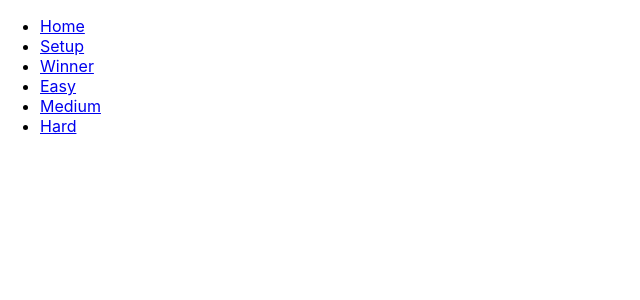
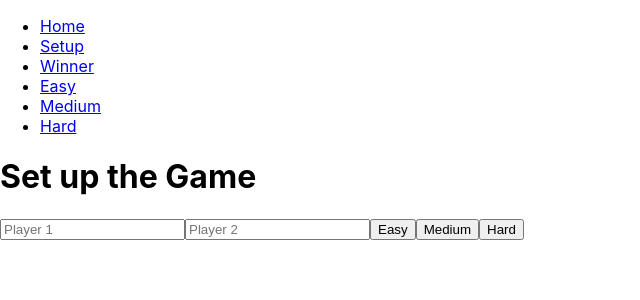
Before and after one commit to hauntedghoul/Nim, a React (Create React App) app in the folder nim/: page /setup in a window 1280 px wide. Shown: the top 300 px of the page, without its empty margins (0-640 px from the left). Built offline with nearby package versions, Linux system fonts and the light colour scheme.

Commit message:
Update Setup page

```diff
--- a/nim/src/Components/playersetup.js
+++ b/nim/src/Components/playersetup.js
@@ -6,6 +6,13 @@ const playersetup = () => {
     return (
         <div>
             <Nav />
+            <h1>Set up the Game</h1>
+            <input type="text" placeholder="Player 1"></input>
+            <input type="text" placeholder="Player 2"></input>
+
+            <button src="/easy">Easy</button>
+            <button src="/medium">Medium</button>
+            <button src="/hard">Hard</button>
         </div>
     )
 }
```
